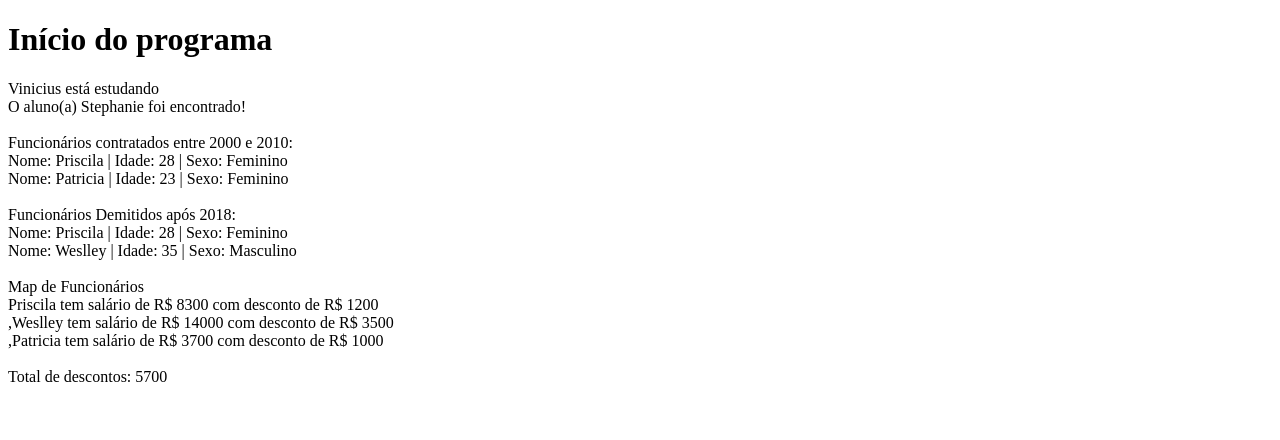
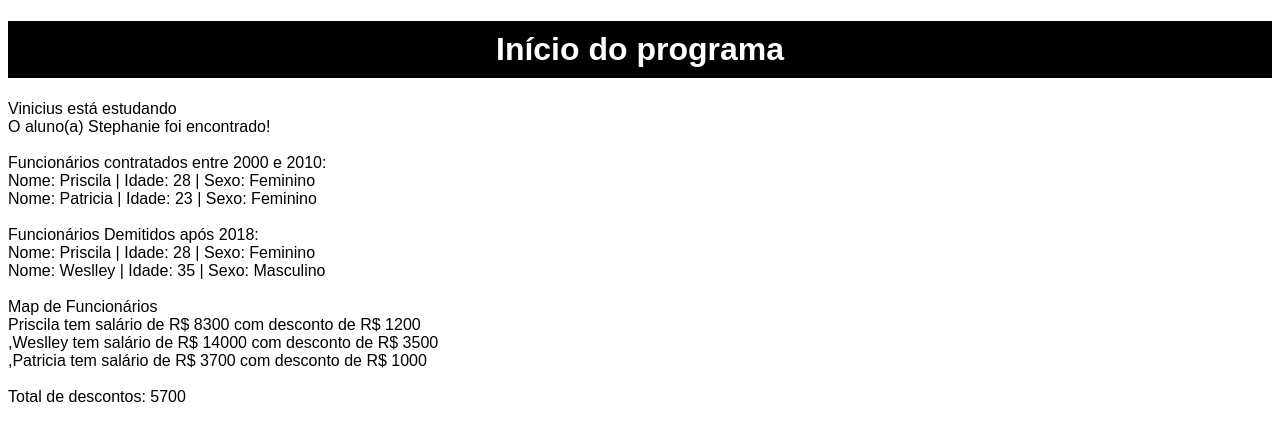
Before and after one commit to vinnybrito/Checkpoint4-Responsive-Web, a plain HTML site: page index.html in a window 1280 px wide. Drawn offline with Linux system fonts and the light colour scheme.

Commit message:
terceiro exercício e estilização

```diff
--- a/index.html
+++ b/index.html
@@ -5,6 +5,20 @@
     <meta http-equiv="X-UA-Compatible" content="IE=edge">
     <meta name="viewport" content="width=device-width, initial-scale=1.0">
     <title>CP4-WEB/RESP</title>
+
+    <style>
+        * {
+            font-family: Arial, Helvetica, sans-serif;
+        }
+
+        h1 {
+            text-align: center;
+            color: white;
+            background-color: black;
+            padding: 10px;
+        }
+
+    </style>
 </head>
 <body>
     <h1>Início do programa</h1>
--- a/script.js
+++ b/script.js
@@ -100,3 +100,17 @@ const totalDescontos = funcionarios.reduce(function(total, funcionario) {
 
   console.log("Total de descontos: " + totalDescontos);
   document.write(`<br>Total de descontos: ${totalDescontos} <br>`);
+
+//-------------------EXERCÍCO 3-------------------//
+
+// Tradicional
+function soma1(a, b, c){
+    return (a + b) / c;
+}
+console.log(soma1(8, 4, 2));
+
+//Arrow Function
+const soma2 = (a, b, c) => {
+    return (a + b) / c;
+}
+console.log(soma2(5, 4, 2));
```
